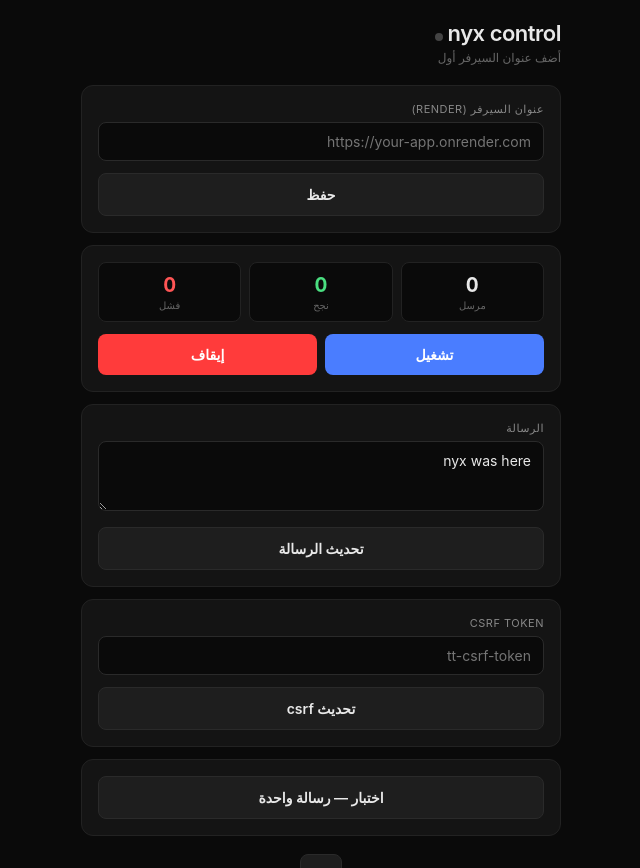
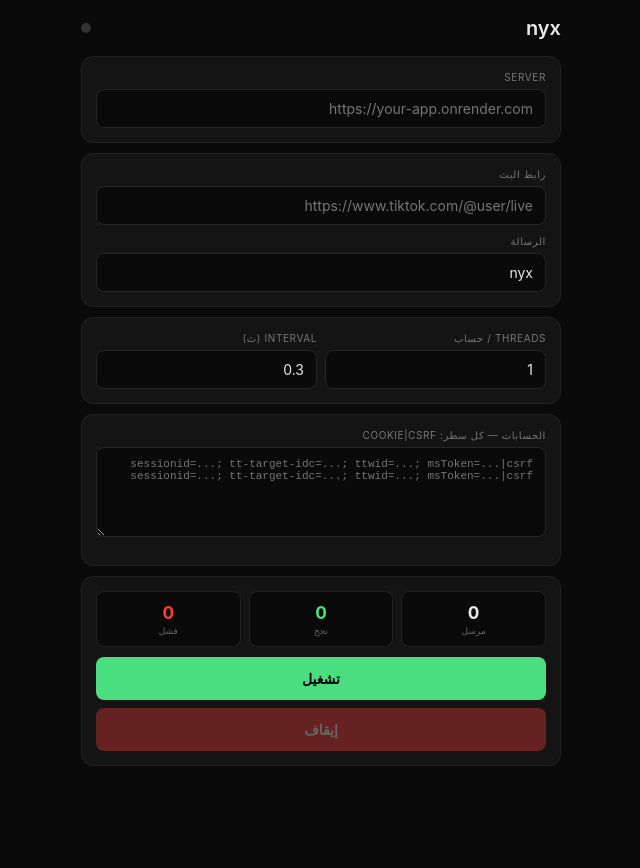
Before and after one commit to dniq123-oss/m7kmt-bdr, a website: page index.html in a window 1280 px wide. Shown: the whole page, without its empty margins (319-959 px from the left). After the commit the page ends 800 px from the top, so only its background shows below. Drawn offline with Linux system fonts and the light colour scheme.

Commit message:
Update index.html

```diff
--- a/index.html
+++ b/index.html
@@ -3,128 +3,88 @@
 <head>
 <meta charset="UTF-8">
 <meta name="viewport" content="width=device-width, initial-scale=1.0">
-<title>nyx control</title>
+<title>nyx</title>
 <style>
   * { box-sizing: border-box; margin: 0; padding: 0; }
   body {
     font-family: -apple-system, "SF Pro", system-ui, sans-serif;
-    background: #0a0a0a;
-    color: #e8e8e8;
-    min-height: 100vh;
-    padding: 20px;
-    display: flex;
-    justify-content: center;
+    background: #0a0a0a; color: #e8e8e8; min-height: 100vh;
+    padding: 16px; display: flex; justify-content: center;
   }
   .wrap { width: 100%; max-width: 480px; }
-  h1 {
-    font-size: 22px;
-    font-weight: 600;
-    margin-bottom: 4px;
-    letter-spacing: -0.5px;
+  .head {
+    display: flex; align-items: center; justify-content: space-between;
+    margin-bottom: 16px;
   }
-  .sub {
-    font-size: 12px;
-    color: #666;
-    margin-bottom: 20px;
+  h1 { font-size: 20px; font-weight: 600; }
+  .dot {
+    width: 10px; height: 10px; border-radius: 50%;
+    background: #333; transition: all 0.2s;
   }
+  .dot.on { background: #4ade80; box-shadow: 0 0 10px #4ade80; }
   .card {
-    background: #141414;
-    border: 1px solid #222;
-    border-radius: 12px;
-    padding: 16px;
-    margin-bottom: 12px;
+    background: #141414; border: 1px solid #222;
+    border-radius: 12px; padding: 14px; margin-bottom: 10px;
   }
   label {
-    display: block;
-    font-size: 11px;
-    color: #888;
-    margin-bottom: 6px;
-    text-transform: uppercase;
-    letter-spacing: 0.5px;
+    display: block; font-size: 10px; color: #777;
+    margin-bottom: 6px; text-transform: uppercase; letter-spacing: 0.6px;
   }
   input, textarea {
-    width: 100%;
-    background: #0a0a0a;
-    border: 1px solid #2a2a2a;
-    border-radius: 8px;
-    padding: 10px 12px;
-    color: #e8e8e8;
-    font-size: 14px;
-    font-family: inherit;
-    margin-bottom: 12px;
-    transition: border 0.15s;
+    width: 100%; background: #0a0a0a; border: 1px solid #262626;
+    border-radius: 8px; padding: 10px 12px; color: #e8e8e8;
+    font-size: 14px; font-family: inherit; margin-bottom: 10px;
   }
-  input:focus, textarea:focus {
-    outline: none;
-    border-color: #4a7dff;
+  input:focus, textarea:focus { outline: none; border-color: #4a7dff; }
+  textarea {
+    resize: vertical; min-height: 90px;
+    font-family: ui-monospace, monospace; font-size: 11px;
   }
-  textarea { resize: vertical; min-height: 70px; }
+  .row2 { display: grid; grid-template-columns: 1fr 1fr; gap: 8px; }
   button {
-    width: 100%;
-    padding: 12px;
-    border: none;
-    border-radius: 8px;
-    font-size: 14px;
-    font-weight: 600;
-    cursor: pointer;
-    font-family: inherit;
-    transition: opacity 0.15s, transform 0.1s;
+    width: 100%; padding: 13px; border: none; border-radius: 8px;
+    font-size: 14px; font-weight: 600; cursor: pointer;
+    font-family: inherit; transition: opacity 0.15s;
   }
   button:active { transform: scale(0.98); }
-  button:disabled { opacity: 0.4; cursor: not-allowed; }
-  .btn-primary { background: #4a7dff; color: #fff; margin-bottom: 8px; }
-  .btn-danger  { background: #ff3b3b; color: #fff; margin-bottom: 8px; }
-  .btn-ghost   { background: #1e1e1e; color: #e8e8e8; border: 1px solid #2a2a2a; }
-  .row { display: flex; gap: 8px; }
-  .row button { margin-bottom: 0; }
+  button:disabled { opacity: 0.35; }
+  .start { background: #4ade80; color: #000; margin-bottom: 8px; }
+  .stop  { background: #ff3b3b; color: #fff; }
   .stats {
-    display: grid;
-    grid-template-columns: repeat(3, 1fr);
-    gap: 8px;
-    margin-bottom: 12px;
+    display: grid; grid-template-columns: repeat(3, 1fr);
+    gap: 8px; margin-bottom: 10px;
   }
   .stat {
-    background: #0a0a0a;
-    border: 1px solid #222;
-    border-radius: 8px;
-    padding: 10px;
-    text-align: center;
+    background: #0a0a0a; border: 1px solid #222;
+    border-radius: 8px; padding: 10px; text-align: center;
   }
   .stat .v {
-    font-size: 20px;
-    font-weight: 700;
+    font-size: 18px; font-weight: 700;
     font-variant-numeric: tabular-nums;
   }
-  .stat .l {
-    font-size: 10px;
-    color: #666;
-    margin-top: 2px;
-    text-transform: uppercase;
+  .stat .l { font-size: 9px; color: #666; margin-top: 2px; }
+  .stat.ok .v  { color: #4ade80; }
+  .stat.err .v { color: #ff3b3b; }
+  .accs {
+    background: #0a0a0a; border: 1px solid #222;
+    border-radius: 8px; padding: 10px; font-size: 11px;
+    max-height: 160px; overflow-y: auto;
   }
-  .stat.ok .v { color: #4ade80; }
-  .stat.err .v { color: #ff5555; }
-  .status-dot {
-    display: inline-block;
-    width: 8px;
-    height: 8px;
-    border-radius: 50%;
-    margin-left: 6px;
-    background: #444;
+  .acc {
+    padding: 6px 0; border-bottom: 1px solid #1a1a1a;
+    display: flex; justify-content: space-between;
+    font-family: ui-monospace, monospace;
   }
-  .status-dot.on { background: #4ade80; box-shadow: 0 0 8px #4ade80; }
+  .acc:last-child { border: none; }
+  .acc .name { color: #666; }
+  .acc .num  { color: #4ade80; }
+  .acc .num.bad { color: #ff3b3b; }
   .toast {
-    position: fixed;
-    bottom: 24px;
-    left: 50%;
-    transform: translateX(-50%) translateY(100px);
-    background: #1e1e1e;
-    border: 1px solid #2a2a2a;
-    padding: 10px 20px;
-    border-radius: 8px;
-    font-size: 13px;
-    transition: transform 0.25s;
-    pointer-events: none;
-    z-index: 99;
+    position: fixed; bottom: 20px; left: 50%;
+    transform: translateX(-50%) translateY(120px);
+    background: #1e1e1e; border: 1px solid #2a2a2a;
+    padding: 10px 18px; border-radius: 8px; font-size: 13px;
+    transition: transform 0.25s; pointer-events: none; z-index: 99;
   }
   .toast.show { transform: translateX(-50%) translateY(0); }
   .toast.err { border-color: #ff3b3b; color: #ff5555; }
@@ -133,46 +93,61 @@
 </head>
 <body>
 <div class="wrap">
-  <h1>nyx control <span class="status-dot" id="dot"></span></h1>
-  <div class="sub" id="server">جاري الاتصال...</div>
-
-  <!-- api -->
-  <div class="card">
-    <label>عنوان السيرفر (render)</label>
-    <input id="api" placeholder="https://your-app.onrender.com" />
-    <button class="btn-ghost" onclick="saveApi()">حفظ</button>
+  <div class="head">
+    <h1>nyx</h1>
+    <div class="dot" id="dot"></div>
   </div>
 
-  <!-- stats -->
+  <!-- server -->
+  <div class="card">
+    <label>server</label>
+    <input id="api" placeholder="https://your-app.onrender.com" style="margin-bottom:0" />
+  </div>
+
+  <!-- target -->
+  <div class="card">
+    <label>رابط البث</label>
+    <input id="room" placeholder="https://www.tiktok.com/@user/live" />
+    <label>الرسالة</label>
+    <input id="msg" placeholder="نص الرسالة" value="nyx" style="margin-bottom:0" />
+  </div>
+
+  <!-- settings -->
+  <div class="card">
+    <div class="row2">
+      <div>
+        <label>threads / حساب</label>
+        <input id="threads" type="number" value="1" min="1" style="margin-bottom:0" />
+      </div>
+      <div>
+        <label>interval (ث)</label>
+        <input id="interval" type="number" value="0.3" step="0.1" min="0.1" style="margin-bottom:0" />
+      </div>
+    </div>
+  </div>
+
+  <!-- accounts -->
+  <div class="card">
+    <label>الحسابات — كل سطر: cookie|csrf</label>
+    <textarea id="accs" placeholder="sessionid=...; tt-target-idc=...; ttwid=...; msToken=...|csrf
+sessionid=...; tt-target-idc=...; ttwid=...; msToken=...|csrf"></textarea>
+  </div>
+
+  <!-- controls -->
   <div class="card">
     <div class="stats">
       <div class="stat"><div class="v" id="s-sent">0</div><div class="l">مرسل</div></div>
       <div class="stat ok"><div class="v" id="s-ok">0</div><div class="l">نجح</div></div>
       <div class="stat err"><div class="v" id="s-err">0</div><div class="l">فشل</div></div>
     </div>
-    <div class="row">
-      <button class="btn-primary" id="b-start" onclick="start()">تشغيل</button>
-      <button class="btn-danger"  id="b-stop"  onclick="stop()">إيقاف</button>
-    </div>
+    <button class="start" id="b-start" onclick="start()">تشغيل</button>
+    <button class="stop"  id="b-stop"  onclick="stop()" disabled>إيقاف</button>
   </div>
 
-  <!-- message -->
-  <div class="card">
-    <label>الرسالة</label>
-    <textarea id="msg" placeholder="نص الرسالة...">nyx was here</textarea>
-    <button class="btn-ghost" onclick="updateMsg()">تحديث الرسالة</button>
-  </div>
-
-  <!-- csrf -->
-  <div class="card">
-    <label>csrf token</label>
-    <input id="csrf" placeholder="tt-csrf-token" />
-    <button class="btn-ghost" onclick="updateCsrf()">تحديث csrf</button>
-  </div>
-
-  <!-- test -->
-  <div class="card">
-    <button class="btn-ghost" onclick="once()">اختبار — رسالة واحدة</button>
+  <!-- live accounts -->
+  <div class="card" id="accs-card" style="display:none">
+    <label>الحسابات النشطة</label>
+    <div class="accs" id="accs-list"></div>
   </div>
 </div>
 
@@ -181,98 +156,115 @@
 <script>
 const $ = id => document.getElementById(id);
 let api = localStorage.getItem("nyx_api") || "";
-let pollTimer = null;
-
 $("api").value = api;
-
-function toast(msg, type = "ok") {
-  const t = $("toast");
-  t.textContent = msg;
-  t.className = "toast show " + type;
-  clearTimeout(t._h);
-  t._h = setTimeout(() => t.className = "toast " + type, 2200);
-}
 
 function saveApi() {
   api = $("api").value.replace(/\/+$/, "");
   localStorage.setItem("nyx_api", api);
-  toast("تم الحفظ");
-  refresh();
+}
+
+function toast(m, t = "ok") {
+  const el = $("toast");
+  el.textContent = m;
+  el.className = "toast show " + t;
+  clearTimeout(el._h);
+  el._h = setTimeout(() => el.className = "toast " + t, 2400);
 }
 
 async function req(path, opts = {}) {
-  if (!api) throw new Error("لا يوجد عنوان سيرفر");
+  saveApi();
+  if (!api) throw new Error("حط عنوان السيرفر");
   const r = await fetch(api + path, opts);
   if (!r.ok) throw new Error("HTTP " + r.status);
   return r.json();
 }
 
+function readAccounts() {
+  return $("accs").value
+    .split("\n")
+    .filter(l => l.trim())
+    .map(l => {
+      const [c, s] = l.split("|");
+      return { cookie: (c || "").trim(), csrf: (s || "").trim() };
+    })
+    .filter(a => a.cookie);
+}
+
+async function start() {
+  const payload = {
+    room:     $("room").value.trim(),
+    msg:      $("msg").value.trim(),
+    threads:  parseInt($("threads").value) || 1,
+    interval: parseFloat($("interval").value) || 0.3,
+    accounts: readAccounts(),
+  };
+  if (!payload.room)             return toast("حط رابط البث", "err");
+  if (!payload.msg)              return toast("حط الرسالة", "err");
+  if (!payload.accounts.length)  return toast("حط حساب واحد على الأقل", "err");
+
+  $("b-start").disabled = true;
+  toast("جاري استخراج room id...");
+
+  try {
+    const j = await req("/run", {
+      method: "POST",
+      headers: { "Content-Type": "application/json" },
+      body: JSON.stringify(payload),
+    });
+    if (j.ok) {
+      toast(`اشتغل — ${j.workers} worker / ${j.accounts} حساب`);
+      $("b-stop").disabled = false;
+    } else {
+      toast(j.error || "فشل", "err");
+      $("b-start").disabled = false;
+    }
+  } catch (e) {
+    toast(e.message, "err");
+    $("b-start").disabled = false;
+  }
+  refresh();
+}
+
+async function stop() {
+  try {
+    await req("/stop", { method: "POST" });
+    toast("تم الإيقاف");
+    $("b-start").disabled = false;
+    $("b-stop").disabled = true;
+  } catch (e) { toast(e.message, "err"); }
+  refresh();
+}
+
 async function refresh() {
   if (!api) {
-    $("server").textContent = "أضف عنوان السيرفر أول";
-    $("dot").className = "status-dot";
+    $("dot").className = "dot";
     return;
   }
   try {
     const s = await req("/status");
-    $("dot").className = "status-dot " + (s.running ? "on" : "");
-    $("server").textContent = s.running
-      ? `يعمل — ${s.threads} threads — كل ${s.interval}s`
-      : "متوقف";
-    $("s-sent").textContent = s.sent;
-    $("s-ok").textContent   = s.ok;
-    $("s-err").textContent  = s.err;
+    $("dot").className = "dot " + (s.running ? "on" : "");
+    $("s-sent").textContent = s.totals.sent;
+    $("s-ok").textContent   = s.totals.ok;
+    $("s-err").textContent  = s.totals.err;
     $("b-start").disabled = s.running;
     $("b-stop").disabled  = !s.running;
-    if (s.message) $("msg").value = s.message;
+
+    if (s.accounts && s.accounts.length) {
+      $("accs-card").style.display = "block";
+      $("accs-list").innerHTML = s.accounts.map((a, i) => `
+        <div class="acc">
+          <span class="name">#${i+1} ${a.cookie}</span>
+          <span class="num ${a.err > a.ok ? 'bad' : ''}">${a.ok}/${a.sent}</span>
+        </div>
+      `).join("");
+    }
   } catch (e) {
-    $("dot").className = "status-dot";
-    $("server").textContent = "فشل الاتصال — " + e.message;
+    $("dot").className = "dot";
   }
 }
 
-async function start() {
-  try { await req("/start", { method: "POST" }); toast("تشغيل"); refresh(); }
-  catch (e) { toast(e.message, "err"); }
-}
-
-async function stop() {
-  try { await req("/stop", { method: "POST" }); toast("إيقاف"); refresh(); }
-  catch (e) { toast(e.message, "err"); }
-}
-
-async function updateMsg() {
-  try {
-    await req("/msg", {
-      method: "POST",
-      headers: { "Content-Type": "application/json" },
-      body: JSON.stringify({ msg: $("msg").value })
-    });
-    toast("تم تحديث الرسالة");
-  } catch (e) { toast(e.message, "err"); }
-}
-
-async function updateCsrf() {
-  try {
-    await req("/csrf", {
-      method: "POST",
-      headers: { "Content-Type": "application/json" },
-      body: JSON.stringify({ csrf: $("csrf").value })
-    });
-    toast("تم تحديث csrf");
-  } catch (e) { toast(e.message, "err"); }
-}
-
-async function once() {
-  try {
-    const r = await req("/once");
-    toast("كود: " + r.code, r.code === 200 ? "ok" : "err");
-    refresh();
-  } catch (e) { toast(e.message, "err"); }
-}
-
 refresh();
-pollTimer = setInterval(refresh, 3000);
+setInterval(refresh, 3000);
 </script>
 </body>
 </html>
```
